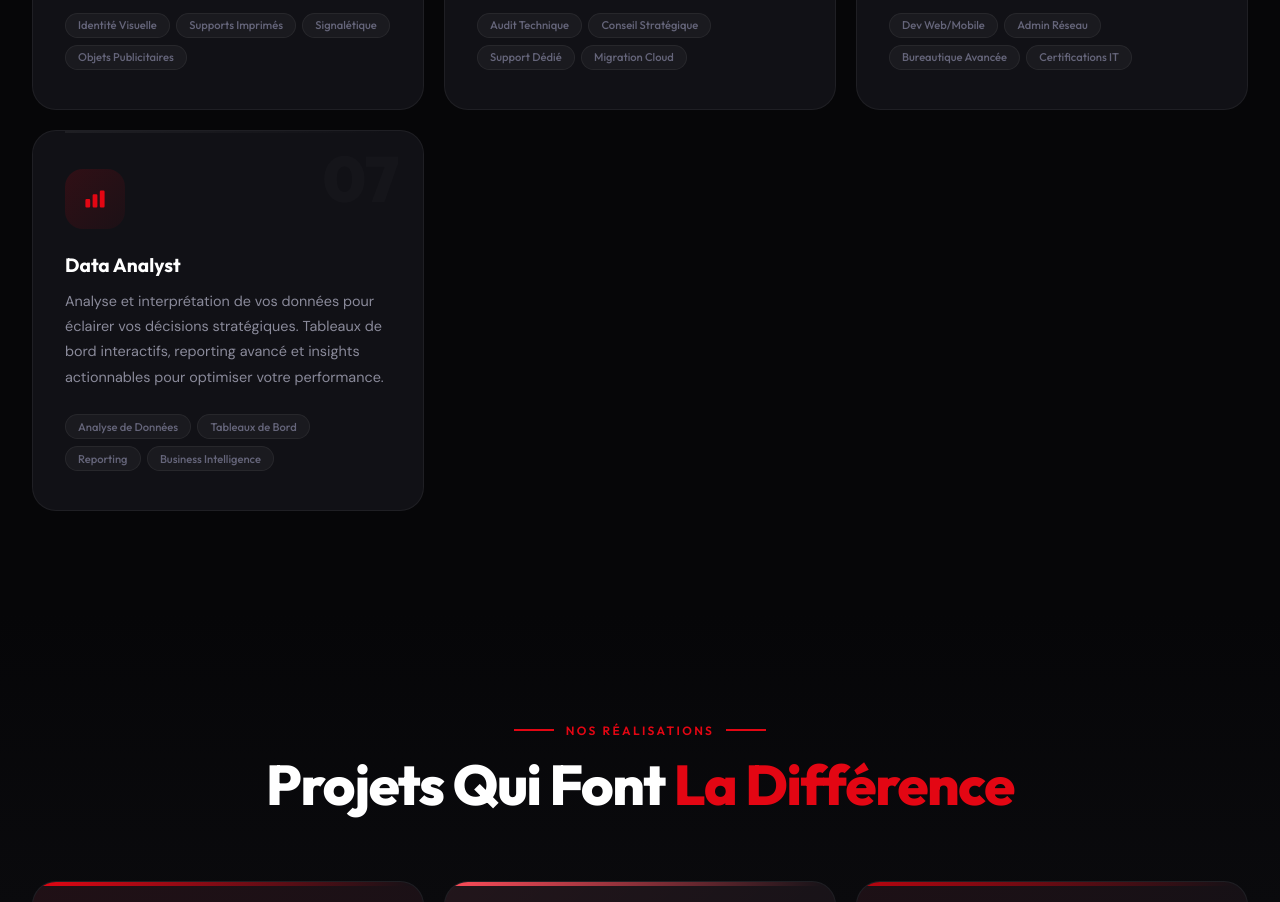
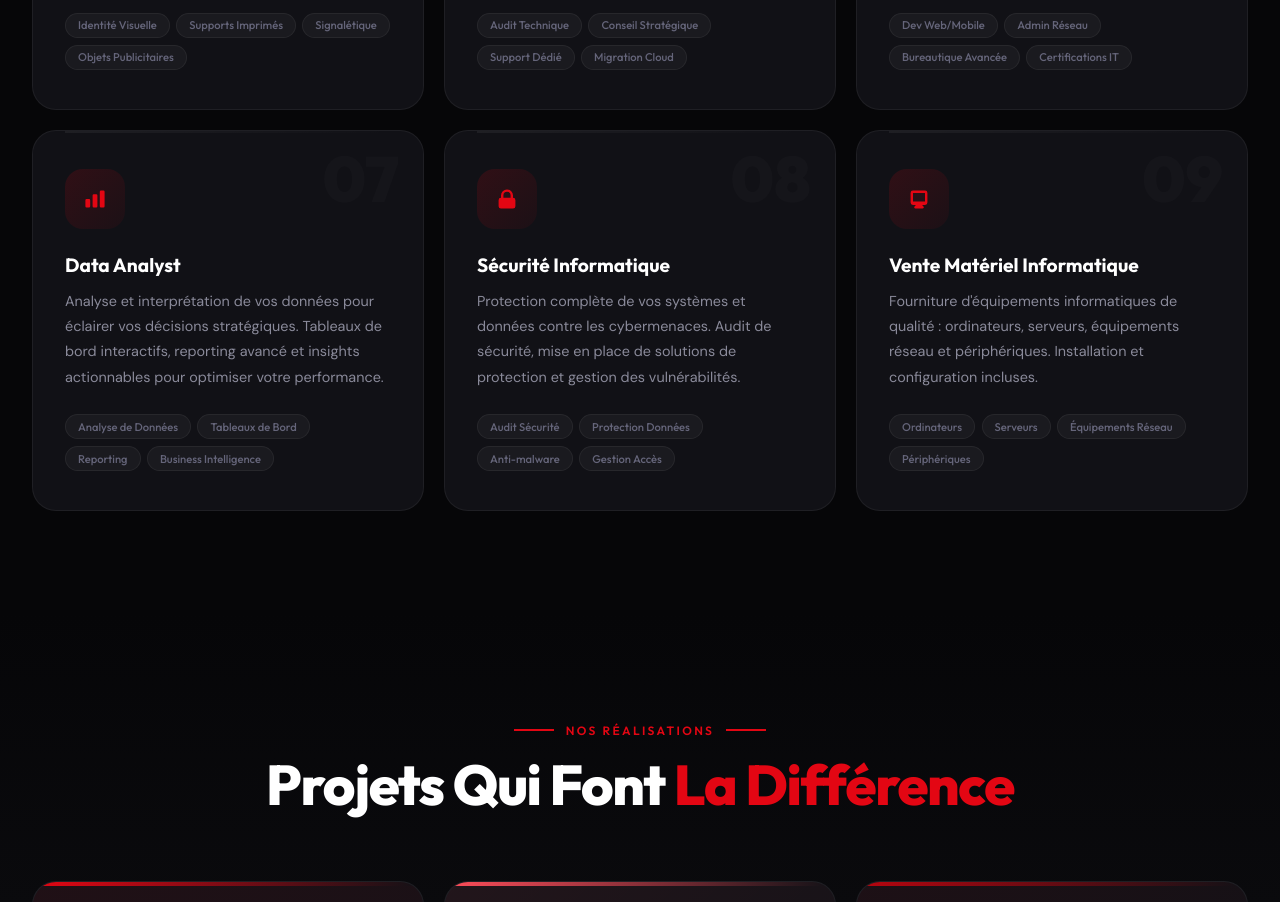
Before and after one commit to Hansade2005/universesatellite, a React (Vite) app: page / in a window 1280 px wide. Shown: the part 2040-2942 px from the top of the page. Built offline with nearby package versions, Linux system fonts and the light colour scheme.

Commit message:
Add missing services: IT Security and Computer Equipment Sales

```diff
--- a/src/components/Services.jsx
+++ b/src/components/Services.jsx
@@ -1,9 +1,9 @@
 import { useI18n } from '../i18n';
 import { motion } from 'framer-motion';
 import { useInView } from 'react-intersection-observer';
-import { HiCode, HiCog, HiGlobe, HiColorSwatch, HiSupport, HiAcademicCap, HiChartBar } from 'react-icons/hi';
+import { HiCode, HiCog, HiGlobe, HiColorSwatch, HiSupport, HiAcademicCap, HiChartBar, HiLockClosed, HiDesktopComputer } from 'react-icons/hi';
 
-const icons = [HiCode, HiCog, HiGlobe, HiColorSwatch, HiSupport, HiAcademicCap, HiChartBar];
+const icons = [HiCode, HiCog, HiGlobe, HiColorSwatch, HiSupport, HiAcademicCap, HiChartBar, HiLockClosed, HiDesktopComputer];
 
 function ServiceCard({ service, index, icon: Icon, isHighlighted }) {
   const [ref, inView] = useInView({ threshold: 0.15, triggerOnce: true });
--- a/src/i18n.jsx
+++ b/src/i18n.jsx
@@ -44,6 +44,8 @@ const translations = {
       { title: 'Assistance & Conseil', desc: "Accompagnement technique personnalisé, audit de vos systèmes existants et conseil stratégique pour vos projets de transformation digitale.", features: ['Audit Technique', 'Conseil Stratégique', 'Support Dédié', 'Migration Cloud'] },
       { title: 'Formation Professionnelle', desc: "Programmes de formation sur mesure en technologies de l'information, développement web, administration réseau et outils numériques.", features: ['Dev Web/Mobile', 'Admin Réseau', 'Bureautique Avancée', 'Certifications IT'] },
       { title: 'Data Analyst', desc: "Analyse et interprétation de vos données pour éclairer vos décisions stratégiques. Tableaux de bord interactifs, reporting avancé et insights actionnables pour optimiser votre performance.", features: ['Analyse de Données', 'Tableaux de Bord', 'Reporting', 'Business Intelligence'] },
+      { title: 'Sécurité Informatique', desc: "Protection complète de vos systèmes et données contre les cybermenaces. Audit de sécurité, mise en place de solutions de protection et gestion des vulnérabilités.", features: ['Audit Sécurité', 'Protection Données', 'Anti-malware', 'Gestion Accès'] },
+      { title: 'Vente Matériel Informatique', desc: "Fourniture d'équipements informatiques de qualité : ordinateurs, serveurs, équipements réseau et périphériques. Installation et configuration incluses.", features: ['Ordinateurs', 'Serveurs', 'Équipements Réseau', 'Périphériques'] },
     ],
 
     // Portfolio
@@ -200,6 +202,8 @@ const translations = {
       { title: 'Support & Consulting', desc: 'Personalized technical support, audit of existing systems and strategic consulting for your digital transformation projects.', features: ['Technical Audit', 'Strategic Consulting', 'Dedicated Support', 'Cloud Migration'] },
       { title: 'Professional Training', desc: 'Customized training programs in information technology, web development, network administration and digital tools.', features: ['Web/Mobile Dev', 'Network Admin', 'Advanced Office', 'IT Certifications'] },
       { title: 'Data Analyst', desc: 'Analysis and interpretation of your data to inform your strategic decisions. Interactive dashboards, advanced reporting and actionable insights to optimize your performance.', features: ['Data Analysis', 'Dashboards', 'Reporting', 'Business Intelligence'] },
+      { title: 'IT Security', desc: 'Complete protection of your systems and data against cyber threats. Security audits, implementation of protection solutions and vulnerability management.', features: ['Security Audit', 'Data Protection', 'Anti-malware', 'Access Management'] },
+      { title: 'Computer Equipment Sales', desc: 'Supply of quality IT equipment: computers, servers, network equipment and peripherals. Installation and configuration included.', features: ['Computers', 'Servers', 'Network Equipment', 'Peripherals'] },
     ],
 
     port_label: 'Our Projects',
```
